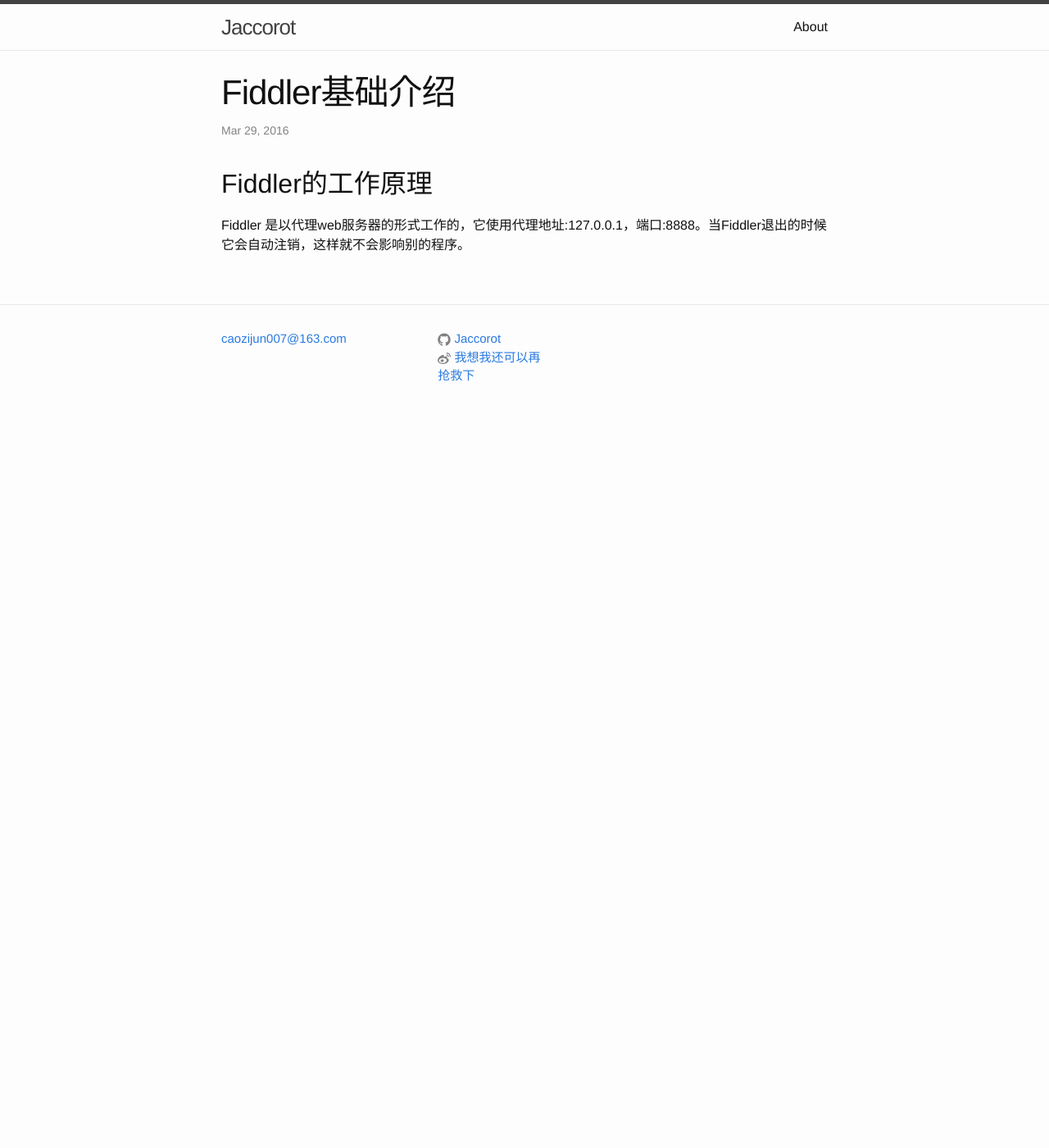
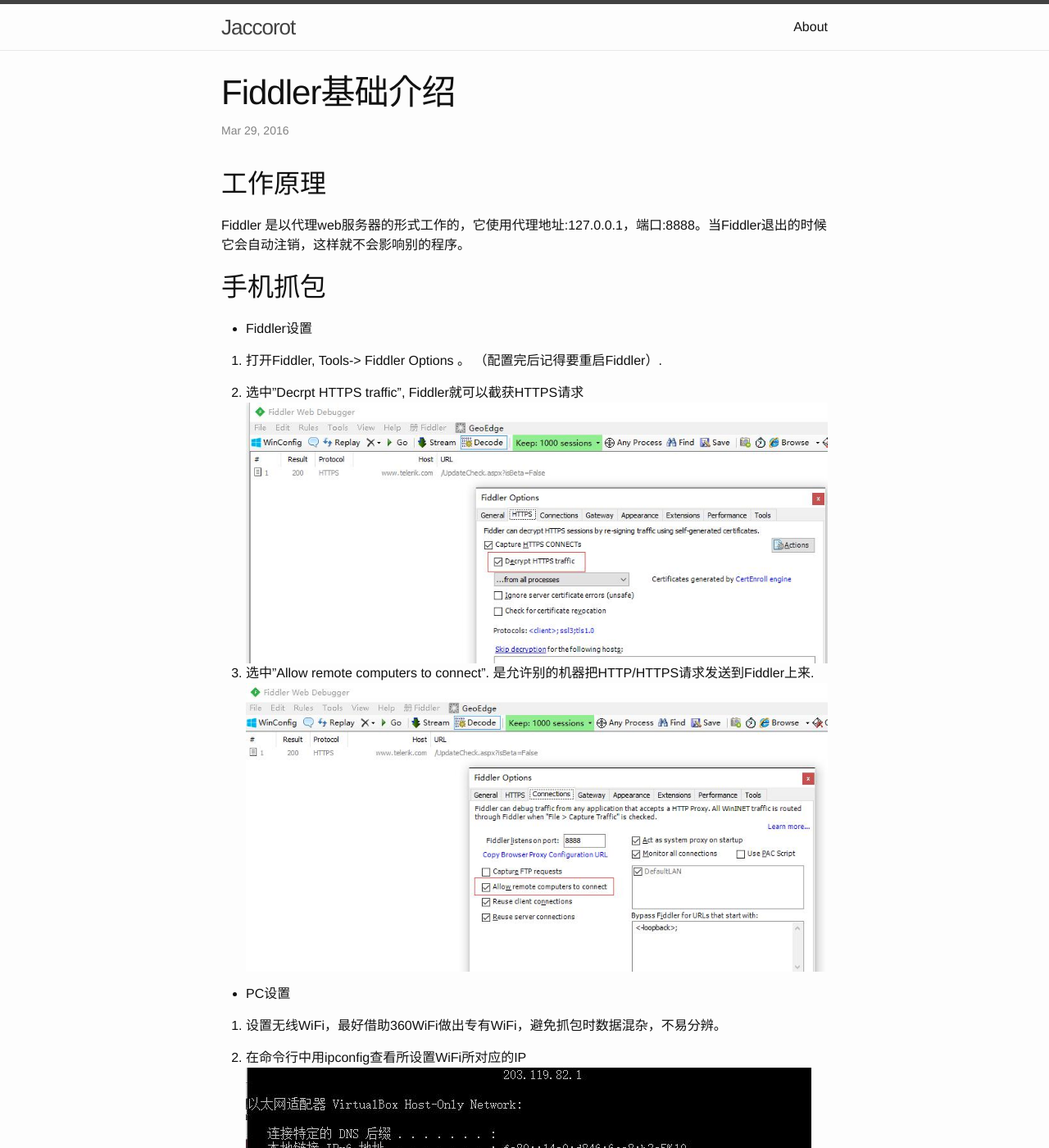
Before and after one commit to Jaccorot/Jaccorot.github.io, a Jekyll site: the page built from _posts/2016-03-29-Fiddler-Basics.markdown, in a window 1280 px wide and 1400 px high. Shown: the whole window at 82% size. Built offline with Jekyll 4.4.1, drawn with Linux system fonts in a browser that asks for light colours; Markdown is read by kramdown in place of the engine named in the settings; some of the changed text lies outside the part shown.

Commit message:
add 20160329

```diff
--- a/_posts/2016-03-29-Fiddler-Basics.markdown
+++ b/_posts/2016-03-29-Fiddler-Basics.markdown
@@ -5,5 +5,34 @@
 categories: fiddler test
 ---
 
-## Fiddler的工作原理
+## 工作原理
   Fiddler 是以代理web服务器的形式工作的，它使用代理地址:127.0.0.1，端口:8888。当Fiddler退出的时候它会自动注销，这样就不会影响别的程序。
+
+
+## 手机抓包
+
+* Fiddler设置
+
+1. 打开Fiddler,     Tools-> Fiddler Options 。  （配置完后记得要重启Fiddler）.
+
+2. 选中"Decrpt HTTPS traffic",    Fiddler就可以截获HTTPS请求
+![HTTPS](../static/images/20160329/20160329_fiddler_setting_https.jpg)
+3. 选中"Allow remote computers to connect".  是允许别的机器把HTTP/HTTPS请求发送到Fiddler上来.
+![HTTPS](../static/images/20160329/20160329_fiddler_setting_connections.jpg)
+
+* PC设置
+
+1. 设置无线WiFi，最好借助360WiFi做出专有WiFi，避免抓包时数据混杂，不易分辨。
+
+2. 在命令行中用ipconfig查看所设置WiFi所对应的IP
+![HTTPS](../static/images/20160329/20160329_fiddler_wifi.jpg)
+
+* 移动端（iOS or Android）
+
+1. 链接PC端所分享的WiFi，并进入详细设置页面
+![HTTPS](../static/images/20160329/20160329_fiddler_phone_setting.jpg)
+
+2.将代理设置为`手动`，并将上述操作中的IP填入，端口号默认为`8888`
+![HTTPS](../static/images/20160329/20160329_fiddler_phone_agent.jpg)
+
+这样，就实现了网络抓包。当移动端进行网络访问时，即可查看其所交互的内容。
```
Also changed, not shown: static/images/20160329/20160329_fiddler_phone_agent.jpg (added), static/images/20160329/20160329_fiddler_phone_setting.jpg (added), static/images/20160329/20160329_fiddler_setting_connections.jpg (added), static/images/20160329/20160329_fiddler_setting_https.jpg (added), static/images/20160329/20160329_fiddler_wifi.jpg (added).
